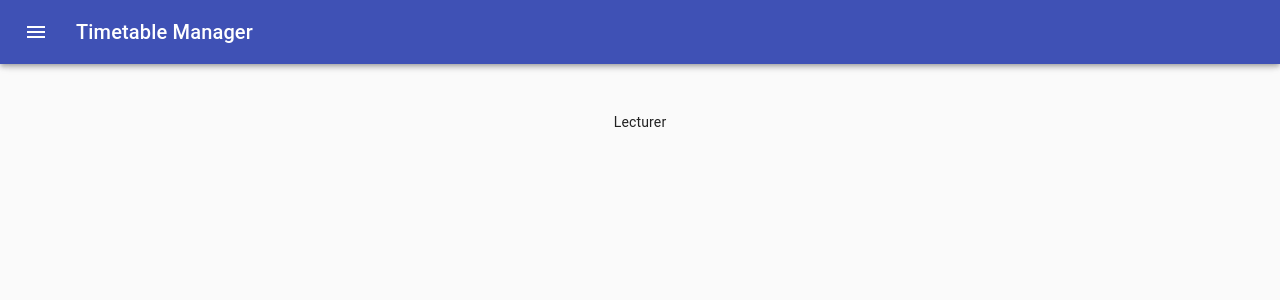
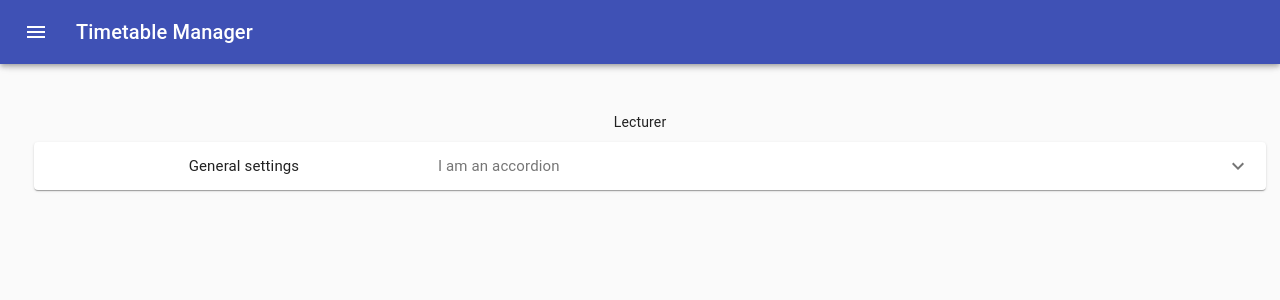
Before and after one commit to SLIIT-Group/Timetable-Manager, a React app: page /lecturers in a window 1280 px wide. Shown: the top 300 px of the page. Built offline with nearby package versions, Linux system fonts and the light colour scheme; the HTML template or start-up script is replaced by a standard one.

Commit message:
Added expansion panels

```diff
--- a/src/components/ExpansionPanel/ExpansionPanel.js
+++ b/src/components/ExpansionPanel/ExpansionPanel.js
@@ -10,6 +10,7 @@ const useStyles = makeStyles((theme) => ({
   root: {
     width: '100%',
     margin: '10px',
+    marginRight: '10px',
   },
   heading: {
     fontSize: theme.typography.pxToRem(15),
--- a/src/components/Lecturer/Lecturer.js
+++ b/src/components/Lecturer/Lecturer.js
@@ -1,7 +1,16 @@
 import React from 'react';
+import ExpansionPanel from '../ExpansionPanel/ExpansionPanel';
+import { Container } from '@material-ui/core';
 
 function Lecturer() {
-  return <div style={{ textAlign: 'center' }}>Lecturer</div>;
+  return (
+    <div style={{ textAlign: 'center' }}>
+      Lecturer
+      <Container>
+        <ExpansionPanel></ExpansionPanel>
+      </Container>
+    </div>
+  );
 }
 
 export default Lecturer;
--- a/src/components/Location/LocationManager.js
+++ b/src/components/Location/LocationManager.js
@@ -1,9 +1,14 @@
 import React from 'react';
+import ExpansionPanel from '../ExpansionPanel/ExpansionPanel';
+import { Container } from '@material-ui/core';
 
 function LocationManager() {
   return (
     <div>
       <div style={{ textAlign: 'center' }}>Location Manager</div>
+      <Container>
+        <ExpansionPanel></ExpansionPanel>
+      </Container>
     </div>
   );
 }
--- a/src/components/Sessions/SessionManager.js
+++ b/src/components/Sessions/SessionManager.js
@@ -1,9 +1,14 @@
 import React from 'react';
+import ExpansionPanel from '../ExpansionPanel/ExpansionPanel';
+import { Container } from '@material-ui/core';
 
 function SessionManager() {
   return (
     <div>
       <div style={{ textAlign: 'center' }}>Session Manager</div>
+      <Container>
+        <ExpansionPanel></ExpansionPanel>
+      </Container>
     </div>
   );
 }
```
